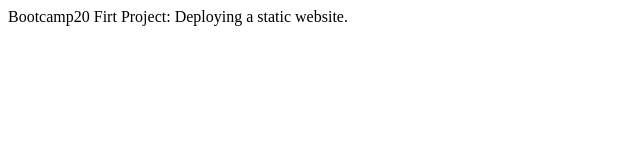
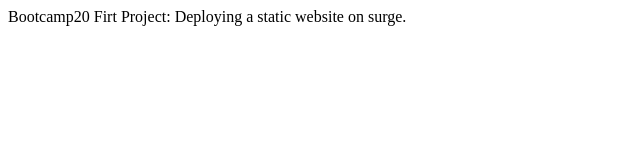
Before and after one commit to uzmabatool/BC20_First, a plain HTML site: page index.html in a window 1280 px wide. Shown: the full height of the page, 0-640 px from the left. Drawn offline with Linux system fonts and the light colour scheme.

Commit message:
index.html updated to see CICD

```diff
--- a/index.html
+++ b/index.html
@@ -7,7 +7,7 @@
 </head>
 <body>
     <div>
-        Bootcamp20 Firt Project: Deploying a static website.
+        Bootcamp20 Firt Project: Deploying a static website on surge.
     </div>
 </body>
 </html>
```
